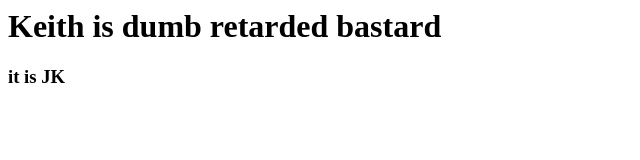
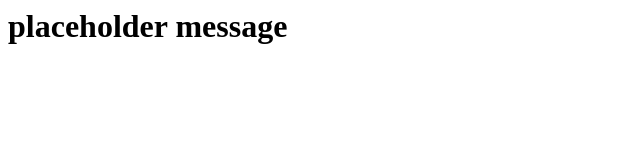
Before and after one commit to verdantkid/Keithisdumb2025, a plain HTML site: page index.html in a window 1280 px wide. Shown: the whole page, without its empty margins (0-640 px from the left). Drawn offline with Linux system fonts and the light colour scheme.

Commit message:
placeholder message....

```diff
--- a/index.html
+++ b/index.html
@@ -1,8 +1,8 @@
 <html>
 <head>
-<title> Keith is dumb</title>
-<h1>Keith is dumb retarded bastard</h1>
-<h3> it is JK
+<title> Keithisdumb2025</title>
+<h1>placeholder message</h1>
+<h3>
  </h3>
 </head>
 </html>
```
